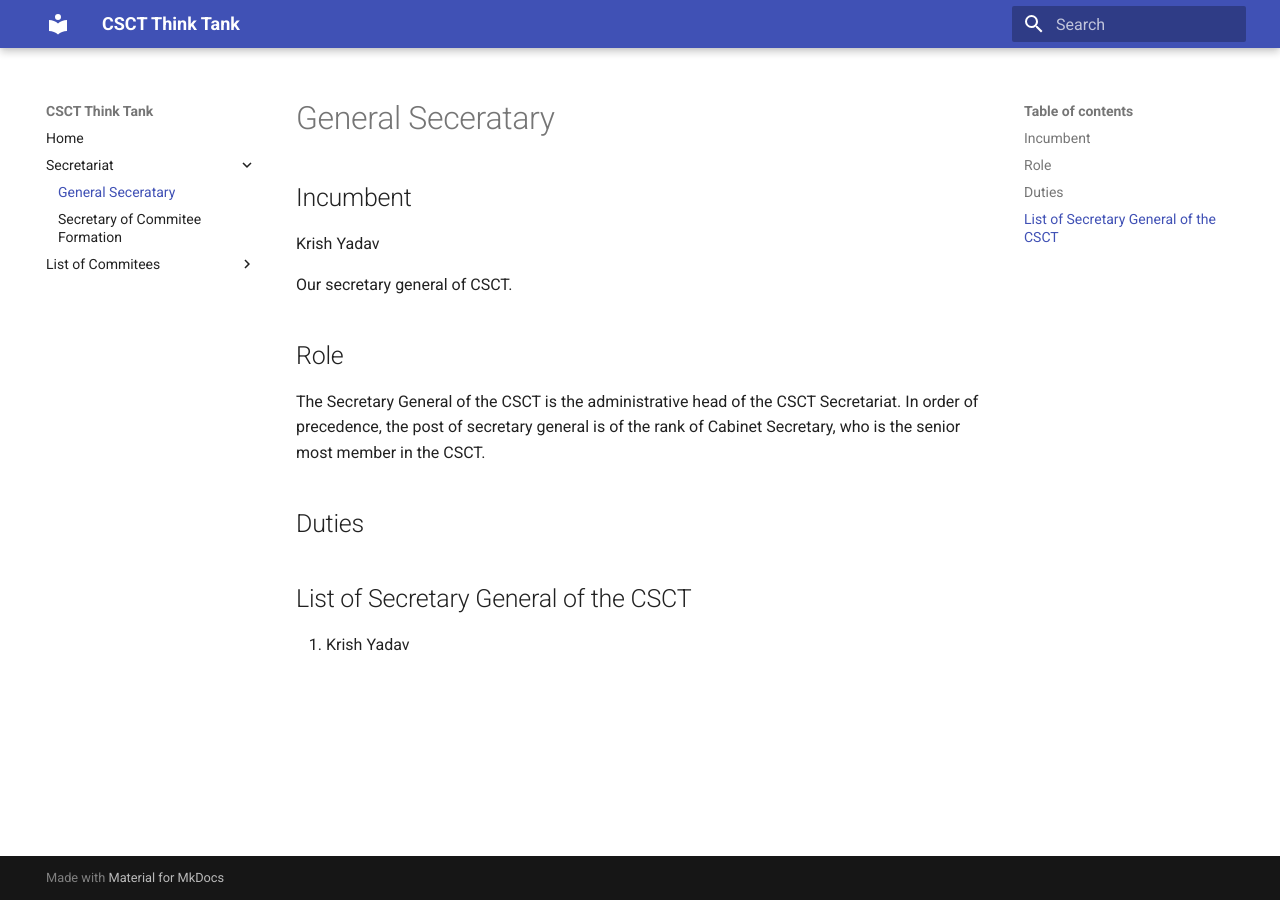
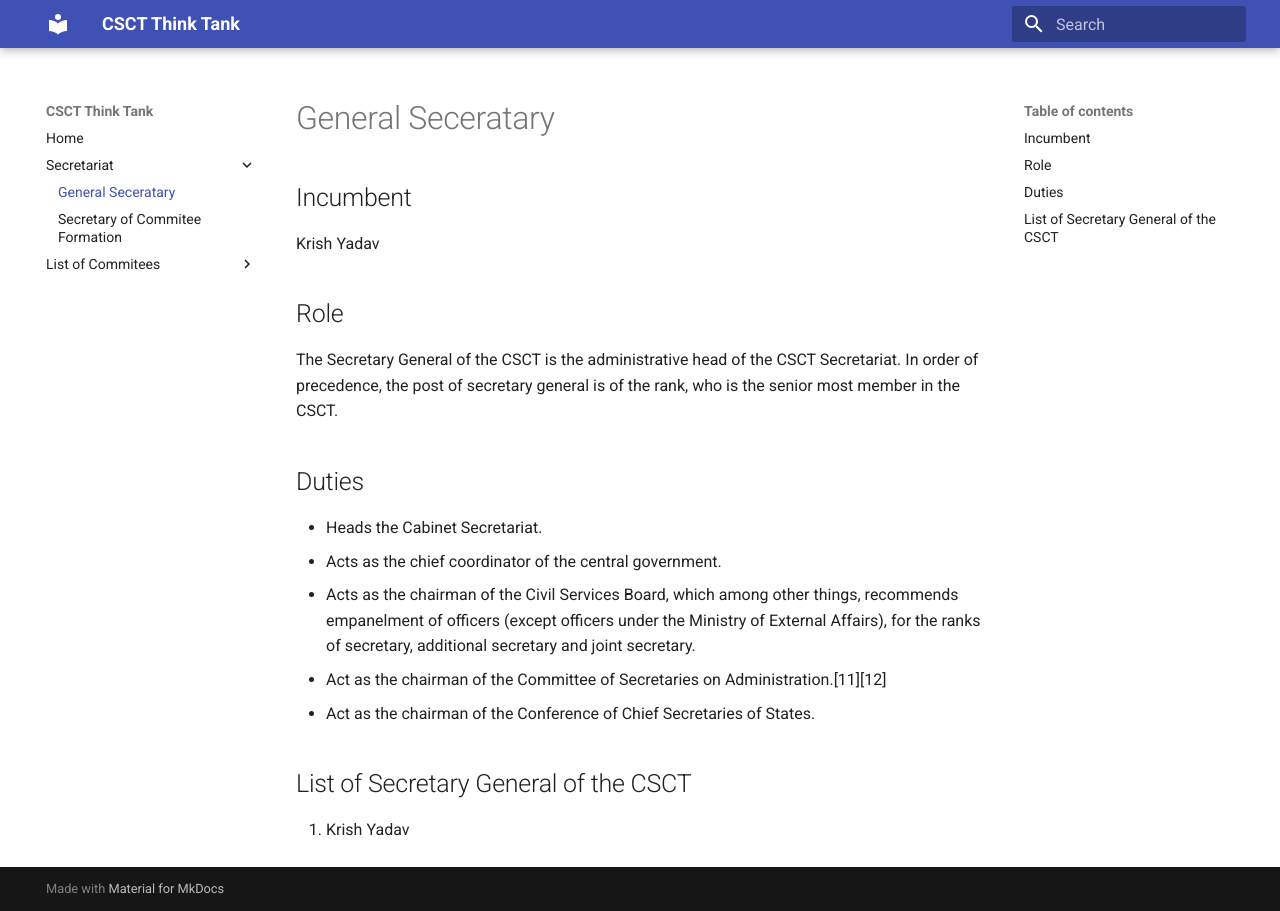
Before and after one commit to surajkr1/CSCT, an MkDocs documentation site: the page built from docs/Secretariat/SG.md, in a window 1280 px wide. Built offline with MkDocs 1.6.1 and Material for MkDocs 9.7.7, drawn with Linux system fonts in a browser that asks for light colours.

Commit message:
sg details updates

```diff
--- a/docs/Secretariat/SG.md
+++ b/docs/Secretariat/SG.md
@@ -3,11 +3,15 @@
 ## Incumbent
 Krish Yadav
 
-Our secretary general of CSCT.
 ## Role
-The Secretary General of the CSCT is the administrative head of the CSCT Secretariat. In order of precedence, the post of secretary general is of the rank of Cabinet Secretary, who is the senior most member in the CSCT.
+The Secretary General of the CSCT is the administrative head of the CSCT Secretariat. In order of precedence, the post of secretary general is of the rank, who is the senior most member in the CSCT.
 
 ## Duties
+* Heads the Cabinet Secretariat.
+* Acts as the chief coordinator of the central government.
+* Acts as the chairman of the Civil Services Board, which among other things, recommends empanelment of officers (except officers under the Ministry of External Affairs), for the ranks of secretary, additional secretary and joint secretary.
+* Act as the chairman of the Committee of Secretaries on Administration.[11][12]
+* Act as the chairman of the Conference of Chief Secretaries of States.
 
 ## List of Secretary General of the CSCT
 1. Krish Yadav
```
Also changed, not shown: docs/Secretariat/SCF.md (+2 -2 lines).
